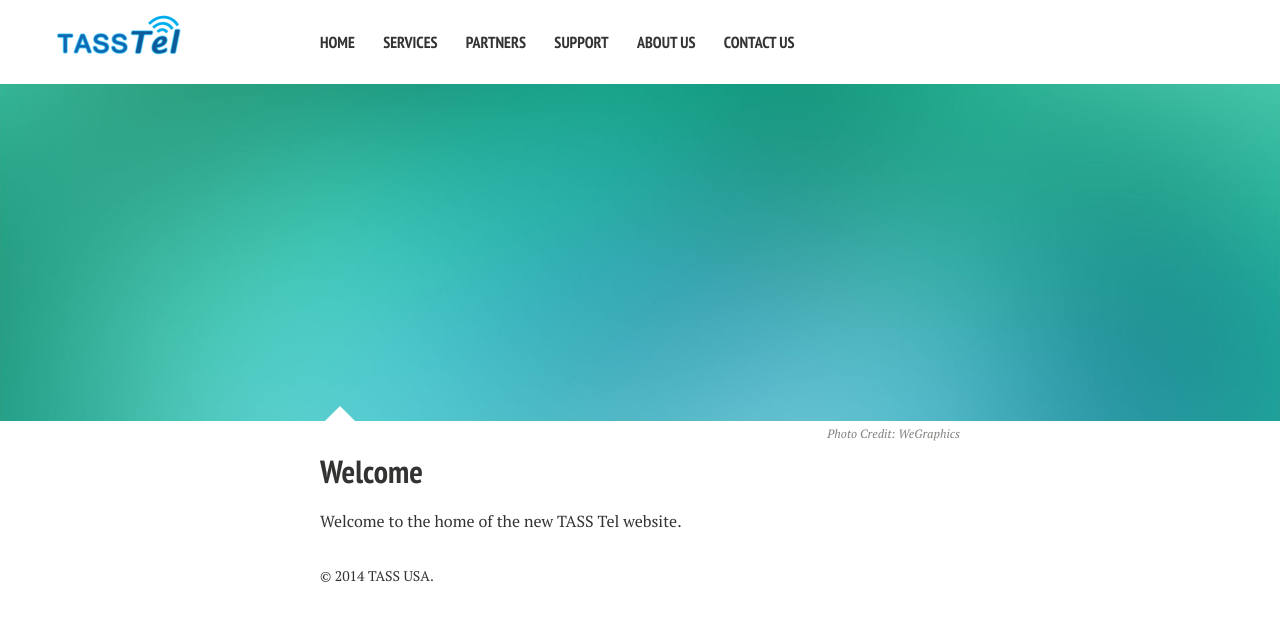
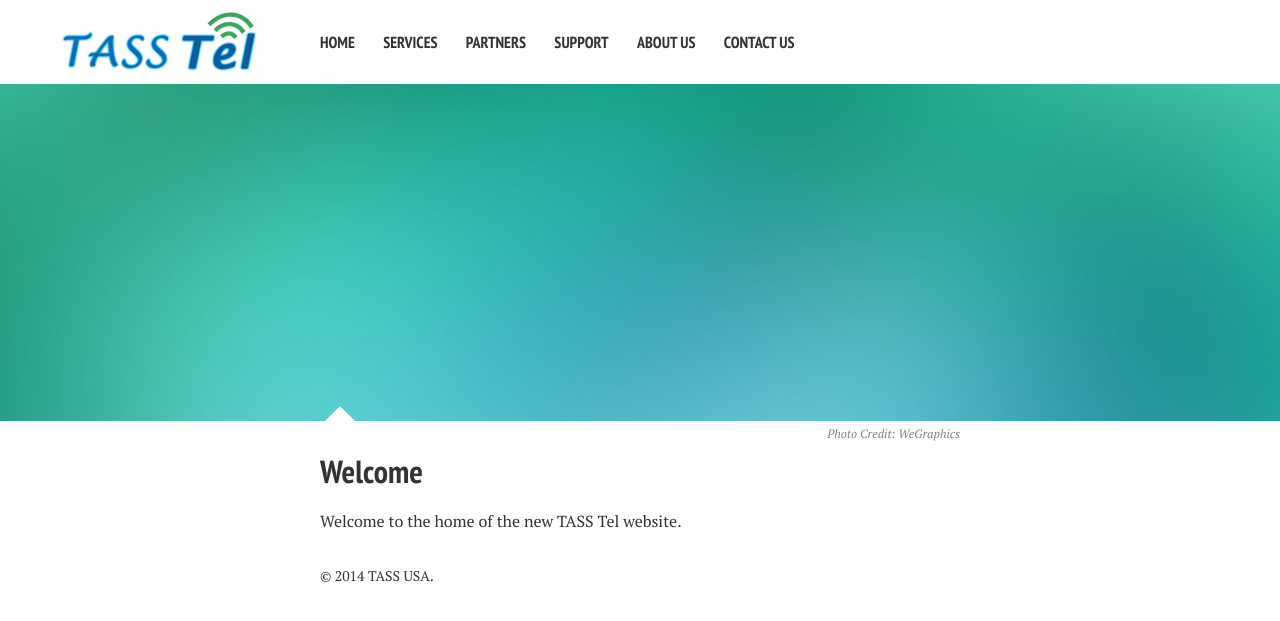
Before and after one commit to TASSUSA/tasstel, a Jekyll site: the page built from index.html, in a window 1280 px wide. Shown: the top 621 px of the page. Built offline with Jekyll 4.4.1, drawn with Linux system fonts in a browser that asks for light colours; nearby versions of some CDN libraries.

Commit message:
made changes to the logo stuff

```diff
--- a/_config.yml
+++ b/_config.yml
@@ -4,7 +4,7 @@ title:      TASS Tel
 # description: >
 #   TASS Tel
 locale:     en_US
-url:        "http://yourdomain.com"
+url:        "http://tasstel.com"
 baseurl:    "" # the subpath of your site, e.g. /blog/
 
 
@@ -30,7 +30,6 @@ kramdown:
 # Site owner
 owner:
   name: TASS USA
-  avatar: bio-photo.jpg
   url: http://tassusa.com
 
 
--- a/_includes/_navigation.html
+++ b/_includes/_navigation.html
@@ -1,6 +1,6 @@
 <div class="navigation-wrapper">
   <div class="site-name">
-    <a href="{{ site.url }}"><img id="logo-img" src="{{ "/images/logo.png" | prepend: site.baseurl }}" height="50" title="{{ site.title }}"></a>
+    <a href="{{ site.url }}"><img id="logo-img" src="{{ "/images/logo.png" | prepend: site.baseurl }}" height="75" title="{{ site.title }}"></a>
   </div><!-- /.site-name -->
   <div class="top-navigation">
     <nav role="navigation" id="site-nav" class="nav">
--- a/_sass/page.scss
+++ b/_sass/page.scss
@@ -16,6 +16,7 @@ body {
 	@include prefix(12,1);
 	@include suffix(12,1);
 	height: 2em;
+	width: 205px;
 	float: none;
 	display: block;
 	@include font-rem(24);
@@ -32,7 +33,7 @@ body {
 }
 #logo-img{
 	position: relative;
-	top: -20px;
+	top: -25px;
 }
 .top-navigation {
 	@include grid(12,10);
```
Also changed, not shown: images/logo.png, 2 other files.
